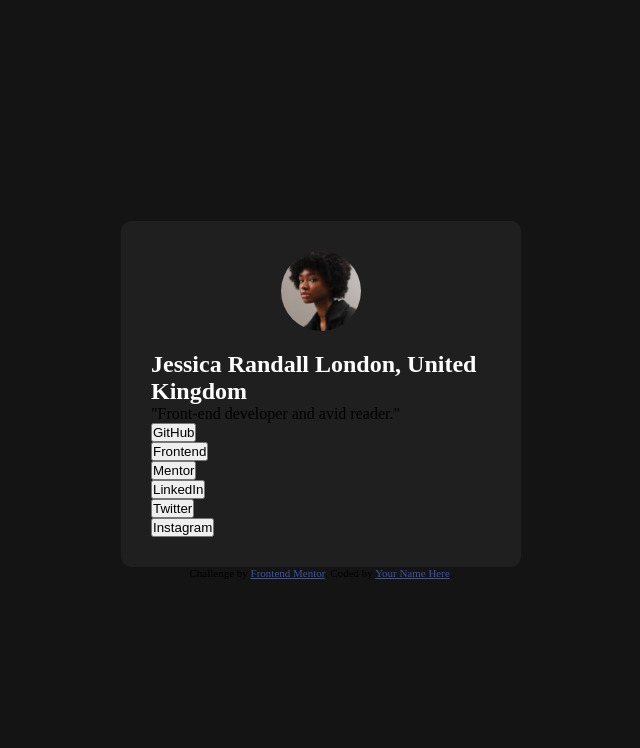
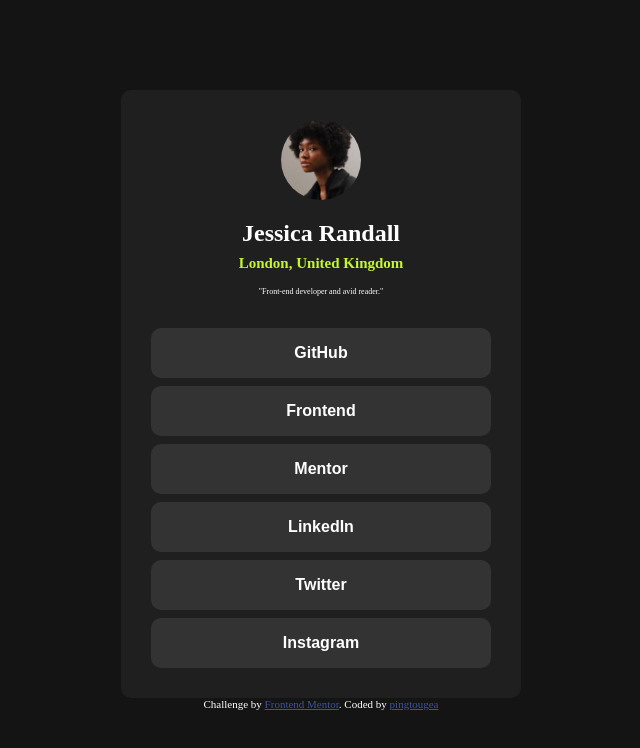
Before and after one commit to pingtougea/frontend-mentor-practices, a plain HTML site: page index.html in a window 1280 px wide. Shown: the whole page, without its empty margins (319-959 px from the left). Drawn offline with Linux system fonts and the light colour scheme.

Commit message:
finish chanllenge of social-links-profile

```diff
--- a/index.css
+++ b/index.css
@@ -13,6 +13,7 @@ body {
 }
 .container {
   max-width: 400px;
+  width: 100%;
   background-color: hsl(0, 0%, 12%);
   padding: 30px;
   border-radius: 10px;
@@ -28,9 +29,42 @@ body {
 .container h1 {
   font-size: 1.5em;
   color: white;
+  text-align: center;
+
 }
-ul {
+.container span {
+color: hsl(75, 94%, 57%);
+font-size: 15px;
+display: block;
+margin: 0.5em 0 1em;
+}
+.container p {
+  color: white;
+  font-size: 0.5em;
+  text-align: center;
+}
+.container ul {
+  margin-top: 2em;
   list-style: none;
+  display: grid;
+  gap: 0.5em;
 }
-.attribution { font-size: 11px; text-align: center; }
+.container ul button {
+  background-color: hsl(0, 0%, 20%);
+  color: white;
+  font-size: 1em;
+  font-weight:bold;
+  width: 100%;
+  padding: 1rem;
+  border: none;
+  outline: none;
+  border-radius: 10px;
+  cursor: pointer;
+}
+.container ul button:hover {
+  background-color: hsl(75, 94%, 57%);
+  color: hsl(0, 0%, 12%);
+  transition: all 0.5s easre-in-out;
+}
+.attribution { font-size: 11px;color: white; text-align: center; }
 .attribution a { color: hsl(228, 45%, 44%); }
--- a/index.html
+++ b/index.html
@@ -35,7 +35,7 @@
       Challenge by
       <a href="https://www.frontendmentor.io?ref=challenge" target="_blank"
         >Frontend Mentor</a
-      >. Coded by <a href="#">Your Name Here</a>.
+      >. Coded by <a href="#">pingtougea</a>
     </div>
   </body>
 </html>
```
